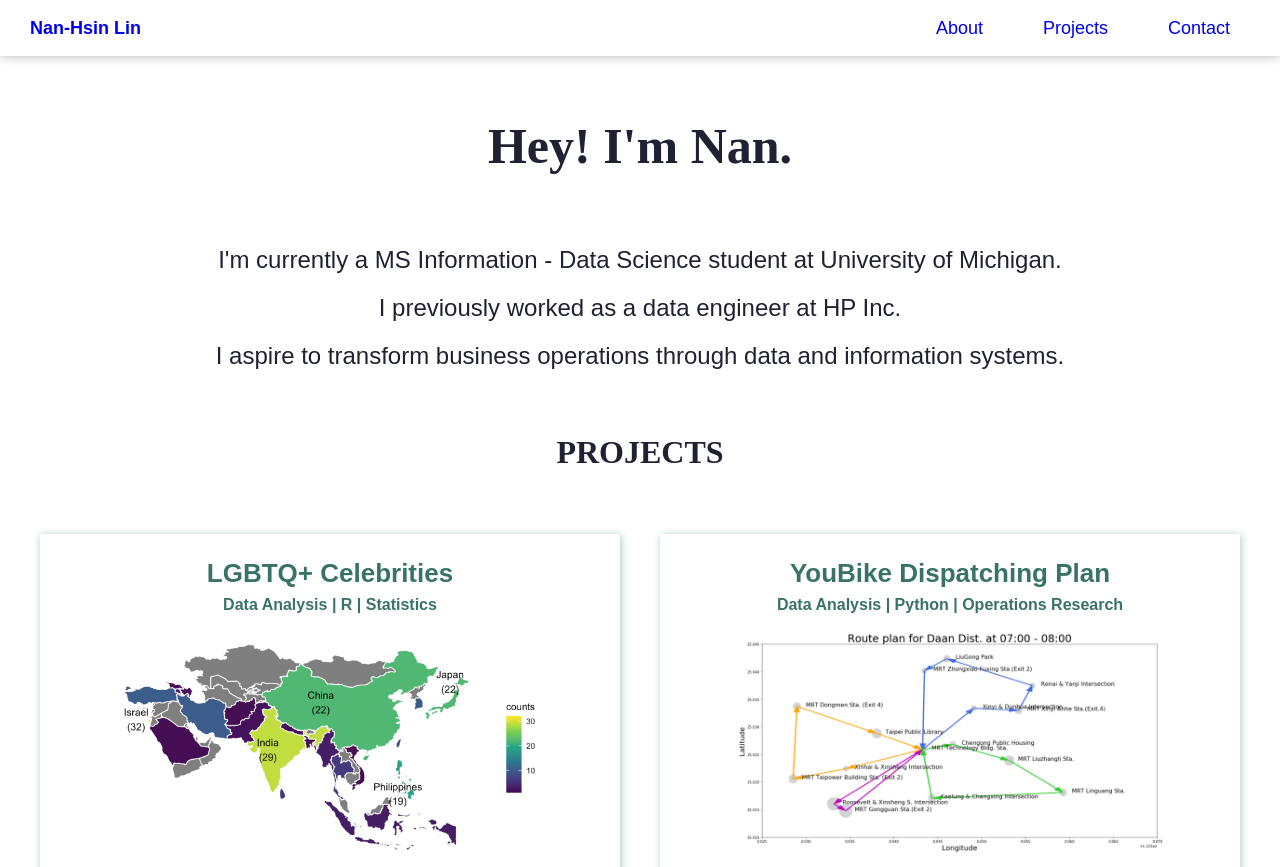
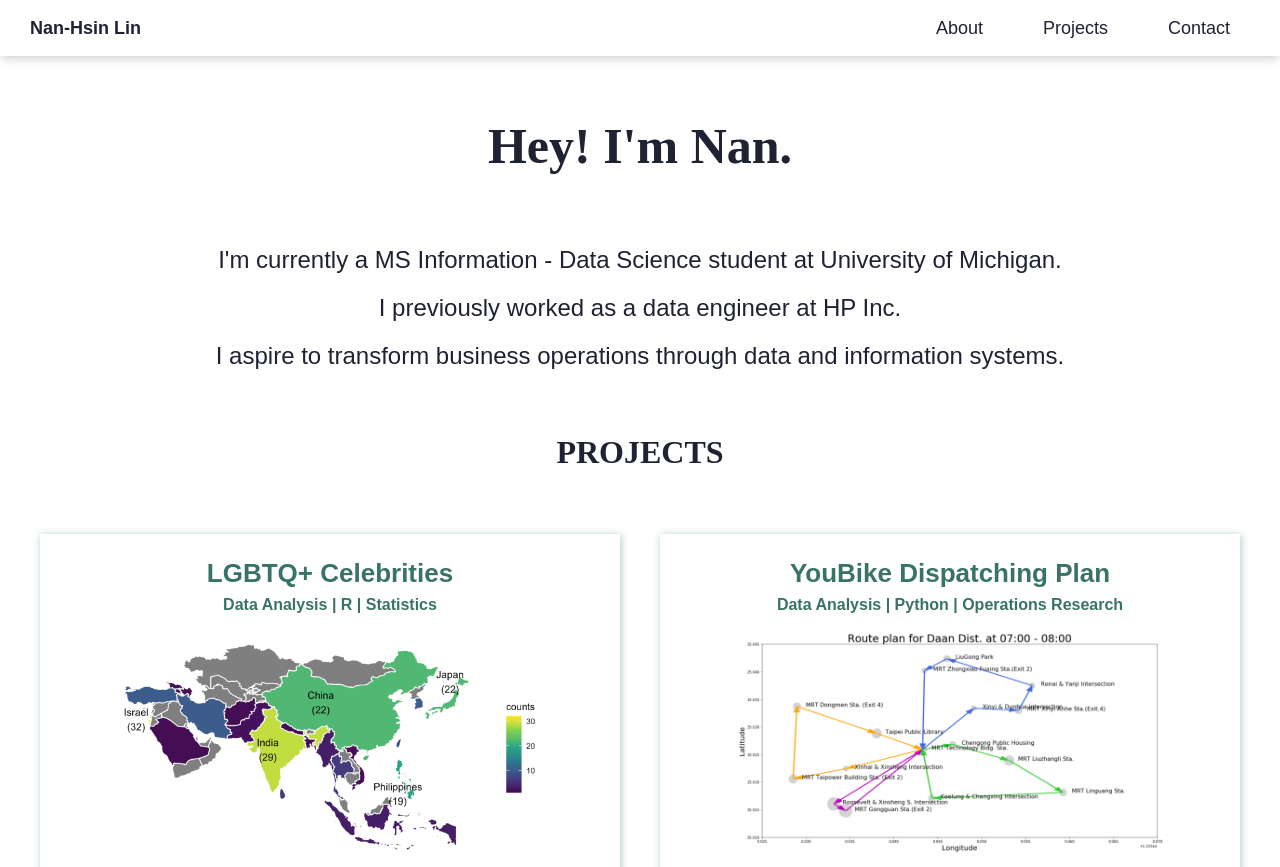
Before and after one commit to nanhsin/portfolio, a plain HTML site: page index.html in a window 1280 px wide. Shown: the top 867 px of the page. Drawn offline with Linux system fonts and the light colour scheme.

Commit message:
Fix nav link & Adjust nav color

```diff
--- a/css/style.css
+++ b/css/style.css
@@ -12,6 +12,7 @@ main {
 
 a {
     text-decoration: none;
+    color: #1f2232;
 }
 
 a:visited {
@@ -43,20 +44,13 @@ a:visited {
     margin: 10px 0;
 }
 
-.nav_links li:hover {
-    color: #397367;
+#home {
+    color: #EEA243;
     font-weight: bold;
 }
 
-#home {
+.nav_links a:hover {
     color: #397367;
-    font-weight: bold;
-}
-
-#home:hover {
-    background-color: inherit;
-    color: inherit;
-    font-weight: inherit;
 }
 
 body>header {
--- a/index.html
+++ b/index.html
@@ -15,7 +15,7 @@
     <header>
         <nav>
             <ul class="nav_links">
-                <li id="home"><a href="https://nanhsin.github.io/si539-final/#about">Nan-Hsin Lin</a></li>
+                <li id="home"><a href="https://nanhsin.github.io/portfolio/">Nan-Hsin Lin</a></li>
                 <li><a href="#about">About</a></li>
                 <li><a href="#projects">Projects</a></li>
                 <li><a href="#contact">Contact</a></li>
```
